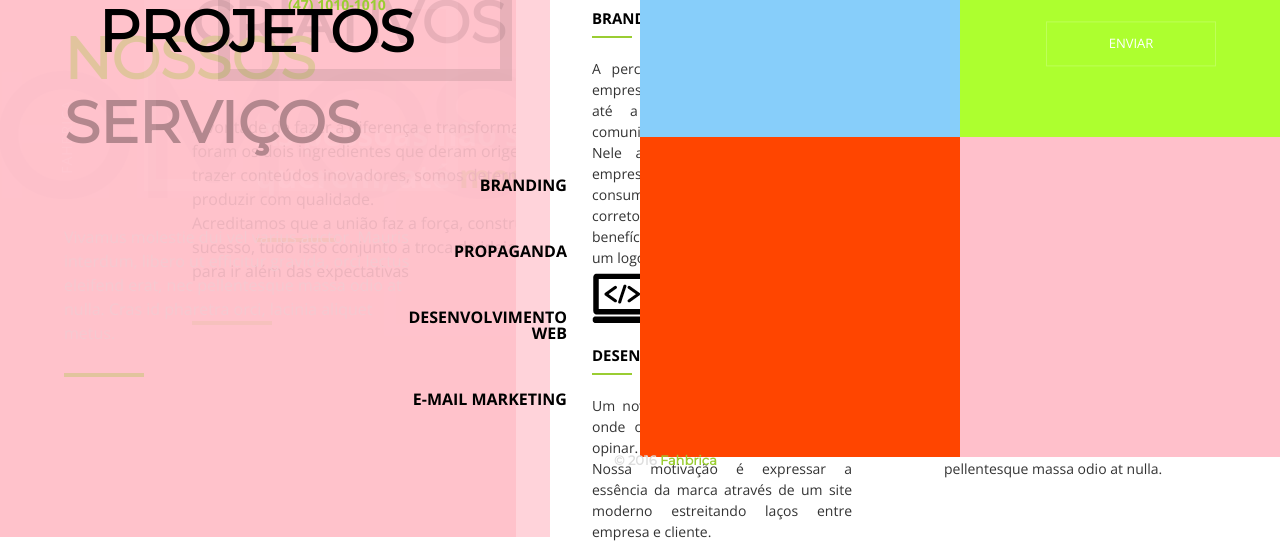
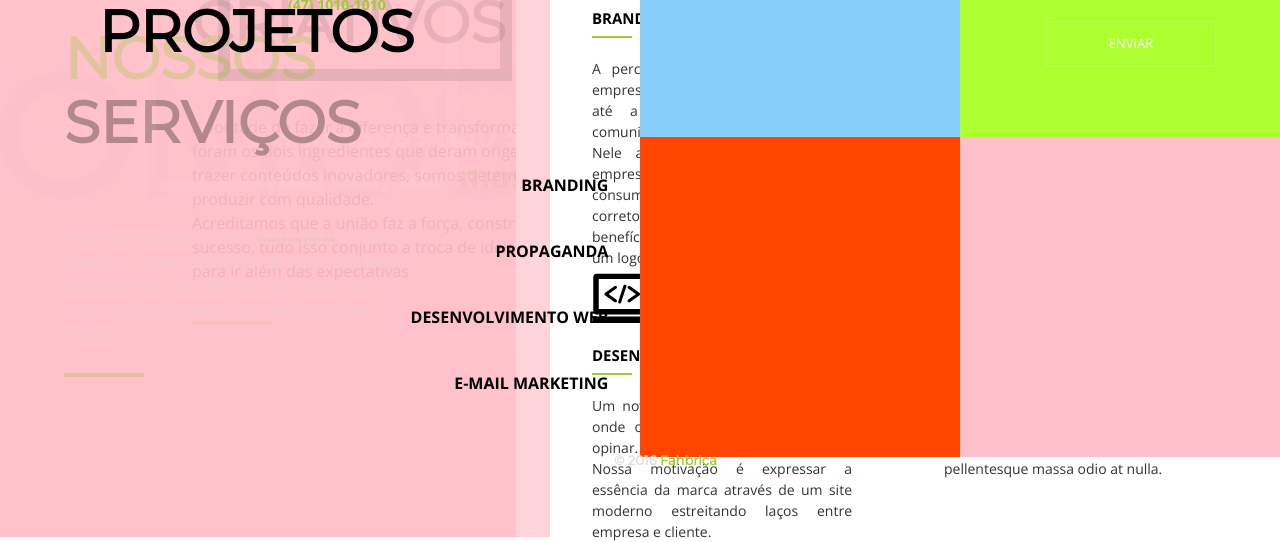
Before and after one commit to Fahbrica/fahbricasite, a plain HTML site: page index.html in a window 1280 px wide. Shown: the part 263-805 px from the top of the page. Drawn offline with nearby package versions, Linux system fonts and the light colour scheme; a script that the page names is missing.

```diff
--- a/css/style.css
+++ b/css/style.css
@@ -343,8 +343,9 @@ hr {
 
 #section-projects #projects-text #jobs {
   position: absolute;
-  left: 370px;
+  left: 330px;
   top: 280px;
+  min-width: 200px;
 }
 
 #section-projects #projects-text #jobs li {
```
